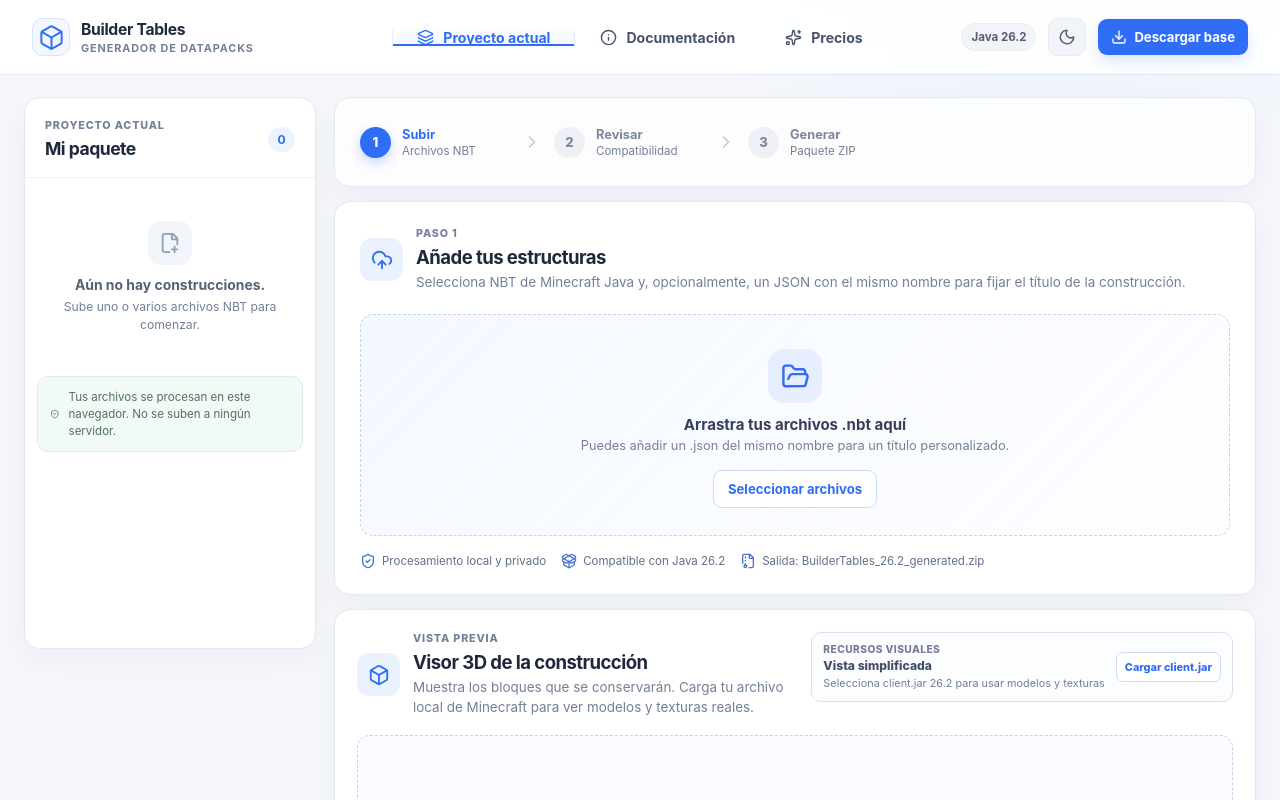
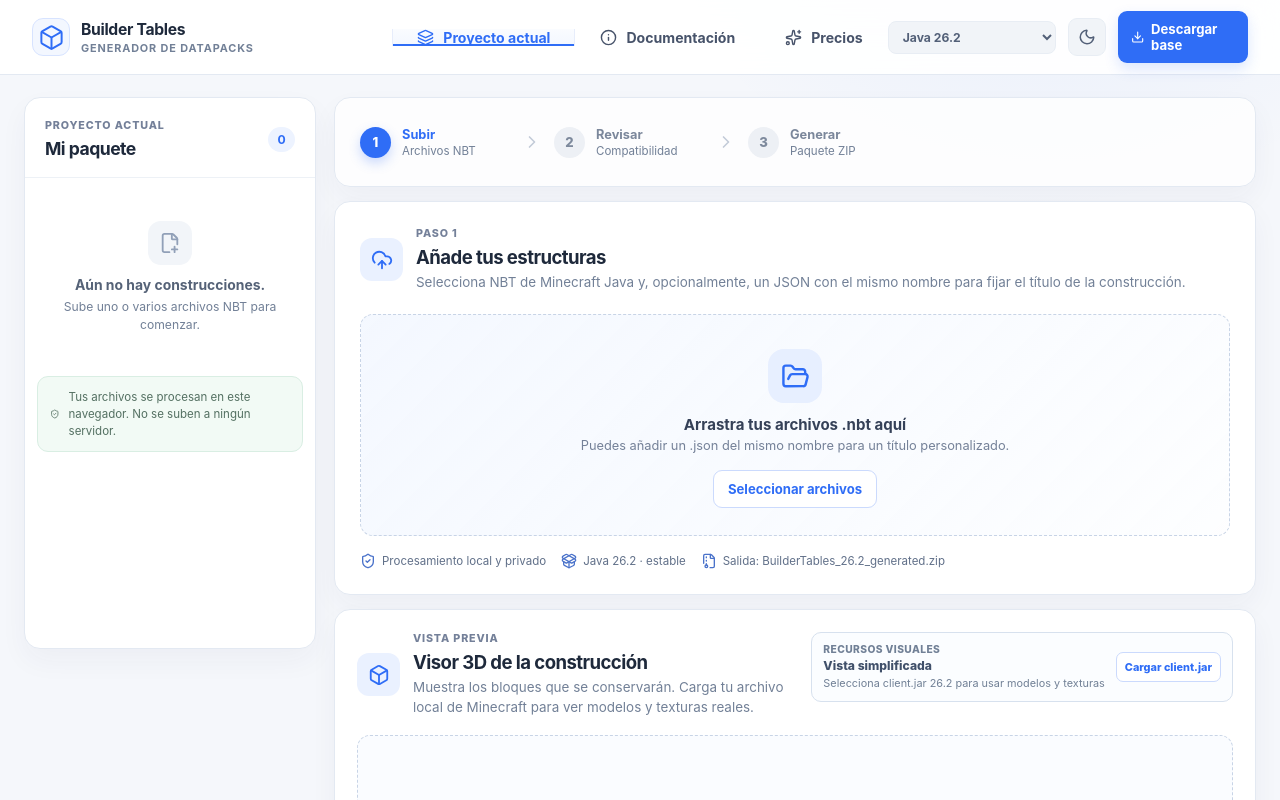
Before and after one commit to sony0908/builder-tables, a React (Vite) app: page / in a window 1280 px wide. Shown: the top 800 px of the page. Built offline with nearby package versions, Linux system fonts and the light colour scheme.

Commit message:
Add Minecraft version profiles

```diff
--- a/src/App.css
+++ b/src/App.css
@@ -126,6 +126,25 @@
   border: 1px solid #e8edf4;
 }
 
+.version-selector select {
+  min-width: 132px;
+  padding: 7px 26px 7px 10px;
+  color: #536078;
+  font: inherit;
+  font-size: 0.76rem;
+  font-weight: 700;
+  background: #f1f4f8;
+  border: 1px solid #e8edf4;
+  border-radius: 8px;
+  cursor: pointer;
+}
+
+.theme-dark .version-selector select {
+  color: #c8d3e4;
+  background: #1b2b40;
+  border-color: #34465f;
+}
+
 .base-download,
 .secondary-button,
 .primary-button,
--- a/src/App.tsx
+++ b/src/App.tsx
@@ -27,6 +27,11 @@
   WorkerResponse,
   WorkerStructureInput,
 } from './generator/types'
+import {
+  getVersionProfile,
+  VERSION_PROFILES,
+  type MinecraftVersion,
+} from './generator/version-profiles'
 import { PriceCatalog } from './components/PriceCatalog'
 import './App.css'
 
@@ -41,9 +46,6 @@
   analysis?: StructureAnalysis
   phase: StructurePhase
 }
-
-const BASE_PACK = '/downloads/BuilderTables_26.2_controller_menu_v2.zip'
-const GENERATED_PACK = 'BuilderTables_26.2_generated.zip'
 
 const StructureViewer = lazy(async () => {
   const module = await import('./components/MinecraftStructureViewer')
@@ -86,10 +88,10 @@
   return 'En cola'
 }
 
-function downloadArchive(url: string) {
+function downloadArchive(url: string, filename: string) {
   const anchor = document.createElement('a')
   anchor.href = url
-  anchor.download = GENERATED_PACK
+  anchor.download = filename
   anchor.click()
 }
 
@@ -110,6 +112,13 @@
 }
 
 function App() {
+  const [targetVersion, setTargetVersion] = useState<MinecraftVersion>(() => {
+    const saved = localStorage.getItem('builder-tables-target-version')
+    return VERSION_PROFILES.some((profile) => profile.id === saved)
+      ? saved as MinecraftVersion
+      : '26.2'
+  })
+  const versionProfile = getVersionProfile(targetVersion)
   const [structures, setStructures] = useState<UploadedStructure[]>([])
   const [isDragging, setIsDragging] = useState(false)
   const [theme, setTheme] = useState<'light' | 'dark'>(
@@ -215,7 +224,10 @@
         setDownloadUrl(nextUrl)
         setGenerationError('')
         setGenerationState('ready')
-        downloadArchive(nextUrl)
+        downloadArchive(
+          nextUrl,
+          getVersionProfile(response.targetVersion).generatedArchive,
+        )
         return
       }
 
@@ -396,8 +408,18 @@
   }
 
   const rememberBaseDownload = () => {
-    localStorage.setItem('builder-tables-base-26-2', 'true')
+    localStorage.setItem(versionProfile.storageKey, 'true')
     setBaseDownloaded(true)
+  }
+
+  const changeTargetVersion = (nextVersion: MinecraftVersion) => {
+    if (nextVersion === targetVersion) return
+    localStorage.setItem('builder-tables-target-version', nextVersion)
+    setTargetVersion(nextVersion)
+    const nextProfile = getVersionProfile(nextVersion)
+    setBaseDownloaded(localStorage.getItem(nextProfile.storageKey) === 'true')
+    setViewerAssetFile(null)
+    clearGeneratedDownload()
   }
 
   const toggleTheme = () => {
@@ -472,6 +494,7 @@
         {
           type: 'generate',
           requestId,
+          targetVersion,
           structures: inputs,
         },
         inputs.map((input) => input.bytes),
@@ -511,7 +534,20 @@
         </nav>
 
         <div className="header-actions">
-          <span className="version-badge">Java 26.2</span>
+          <label className="version-selector">
+            <span className="visually-hidden">Versión de Minecraft</span>
+            <select
+              value={targetVersion}
+              onChange={(event) => changeTargetVersion(event.target.value as MinecraftVersion)}
+              aria-label="Versión de Minecraft objetivo"
+            >
+              {VERSION_PROFILES.map((profile) => (
+                <option key={profile.id} value={profile.id}>
+                  {profile.label}{profile.stability === 'experimental' ? ' · prueba' : ''}
+                </option>
+              ))}
+            </select>
+          </label>
           <button
             className="theme-toggle"
             type="button"
@@ -528,7 +564,7 @@
           </button>
           <a
             className="base-download"
-            href={BASE_PACK}
+            href={versionProfile.baseArchive}
             download
             onClick={rememberBaseDownload}
           >
@@ -687,11 +723,11 @@
               </span>
               <span>
                 <PackageOpen size={16} />
-                Compatible con Java 26.2
+                {versionProfile.label} · {versionProfile.stability === 'stable' ? 'estable' : 'prueba en mundo'}
               </span>
               <span>
                 <FileArchive size={16} />
-                Salida: {GENERATED_PACK}
+                Salida: {versionProfile.generatedArchive}
               </span>
             </div>
           </section>
@@ -723,7 +759,7 @@
                     <small>
                       {viewerAssetFile
                         ? formatBytes(viewerAssetFile.size) + ' · solo en este navegador'
-                        : 'Selecciona client.jar 26.2 para usar modelos y texturas'}
+                        : 'Selecciona client.jar ' + targetVersion + ' para usar modelos y texturas'}
                     </small>
                   </div>
                   <div className="viewer-assets-actions">
@@ -795,6 +831,7 @@
                   model={selectedViewer}
                   theme={theme}
                   assetFile={viewerAssetFile}
+                  version={targetVersion}
                 />
               </Suspense>
             ) : (
@@ -993,7 +1030,7 @@
                 <a
                   className="generated-download"
                   href={downloadUrl}
-                  download={GENERATED_PACK}
+                  download={versionProfile.generatedArchive}
                 >
                   <Download size={16} />
                   Descargar ZIP
--- a/src/components/BlockPriceIcon.tsx
+++ b/src/components/BlockPriceIcon.tsx
@@ -39,7 +39,7 @@
   if (!thumbnail) {
     thumbnail = enqueueRender(async () => {
       const renderer = await getMinecraftRenderer()
-      const assets = await getPreparedAssets(renderer, assetFile)
+      const assets = await getPreparedAssets(renderer, assetFile, '26.2')
       return renderer.renderBlock({
         id: blockId,
         assets,
--- a/src/components/minecraft-renderer.ts
+++ b/src/components/minecraft-renderer.ts
@@ -1,5 +1,6 @@
 import type { Box3, Object3D, PerspectiveCamera } from 'three'
 import * as Three from 'three'
+import type { MinecraftVersion } from '../generator/version-profiles'
 
 export type MinecraftSceneBlock = {
   id: string
@@ -58,7 +59,7 @@
   import.meta.env.BASE_URL + 'vendor/block-model-renderer/assets.zip'
 
 let minecraftRendererPromise: Promise<MinecraftRendererModule> | null = null
-const preparedAssets = new WeakMap<File, Promise<unknown>>()
+const preparedAssets = new WeakMap<File, Map<MinecraftVersion, Promise<unknown>>>()
 
 export function getMinecraftRenderer() {
   if (!minecraftRendererPromise) {
@@ -80,15 +81,21 @@
 export async function getPreparedAssets(
   renderer: MinecraftRendererModule,
   assetFile: File,
+  version: MinecraftVersion,
 ) {
-  let promise = preparedAssets.get(assetFile)
+  let byVersion = preparedAssets.get(assetFile)
+  if (!byVersion) {
+    byVersion = new Map()
+    preparedAssets.set(assetFile, byVersion)
+  }
+  let promise = byVersion.get(version)
   if (!promise) {
     promise = renderer.prepareAssets([assetFile], {
       cache: true,
-      version: '26.2',
+      version,
       defaults: 'game',
     })
-    preparedAssets.set(assetFile, promise)
+    byVersion.set(version, promise)
   }
   return promise
 }
--- a/src/generator/types.ts
+++ b/src/generator/types.ts
@@ -65,6 +65,8 @@
   nameOverride?: string
 }
 
+import type { MinecraftVersion } from './version-profiles'
+
 export type AnalysisResponse = {
   type: 'analysis'
   requestId: string
@@ -75,6 +77,7 @@
 export type GenerationResponse = {
   type: 'generated'
   requestId: string
+  targetVersion: MinecraftVersion
   archive: ArrayBuffer
   report: string
   structures: StructureAnalysis[]
@@ -100,6 +103,7 @@
 export type GenerateRequest = {
   type: 'generate'
   requestId: string
+  targetVersion: MinecraftVersion
   structures: WorkerStructureInput[]
 }
 
--- /dev/null
+++ b/src/generator/version-profiles.ts
@@ -0,0 +1,52 @@
+export type MinecraftVersion = '26.1' | '26.2' | '26.3'
+
+export type VersionProfile = {
+  id: MinecraftVersion
+  label: string
+  packFormat: readonly [number, number]
+  stability: 'stable' | 'experimental'
+  baseArchive: string
+  generatedArchive: string
+  storageKey: string
+}
+
+/**
+ * Each game release receives its own archive and exact pack format. Keeping
+ * profiles separate avoids pretending that a newer data format is safe in an
+ * older server before it has been tested there.
+ */
+export const VERSION_PROFILES: readonly VersionProfile[] = [
+  {
+    id: '26.1',
+    label: 'Java 26.1',
+    packFormat: [101, 1],
+    stability: 'experimental',
+    baseArchive: '/downloads/BuilderTables_26.1_controller_menu_v2.zip',
+    generatedArchive: 'BuilderTables_26.1_generated.zip',
+    storageKey: 'builder-tables-base-26-1',
+  },
+  {
+    id: '26.2',
+    label: 'Java 26.2',
+    packFormat: [107, 1],
+    stability: 'stable',
+    baseArchive: '/downloads/BuilderTables_26.2_controller_menu_v2.zip',
+    generatedArchive: 'BuilderTables_26.2_generated.zip',
+    storageKey: 'builder-tables-base-26-2',
+  },
+  {
+    id: '26.3',
+    label: 'Java 26.3',
+    packFormat: [121, 0],
+    stability: 'experimental',
+    baseArchive: '/downloads/BuilderTables_26.3_controller_menu_v2.zip',
+    generatedArchive: 'BuilderTables_26.3_generated.zip',
+    storageKey: 'builder-tables-base-26-3',
+  },
+]
+
+export function getVersionProfile(id: MinecraftVersion) {
+  const profile = VERSION_PROFILES.find((candidate) => candidate.id === id)
+  if (!profile) throw new Error('Versión de Minecraft no compatible: ' + id)
+  return profile
+}
--- a/src/generator/worker.ts
+++ b/src/generator/worker.ts
@@ -37,11 +37,12 @@
       return
     }
 
-    const result = await generateArchive(request.structures)
+    const result = await generateArchive(request.structures, request.targetVersion)
     scope.postMessage(
       {
         type: 'generated',
         requestId: request.requestId,
+        targetVersion: request.targetVersion,
         archive: result.archive,
         report: result.report,
         structures: result.structures,
```
Also changed, not shown: src/components/MinecraftStructureViewer.tsx (+6 -3 lines), src/generator/datapack.ts (+7 -4 lines), 2 other files (tests, documents, lock files or other folders).
